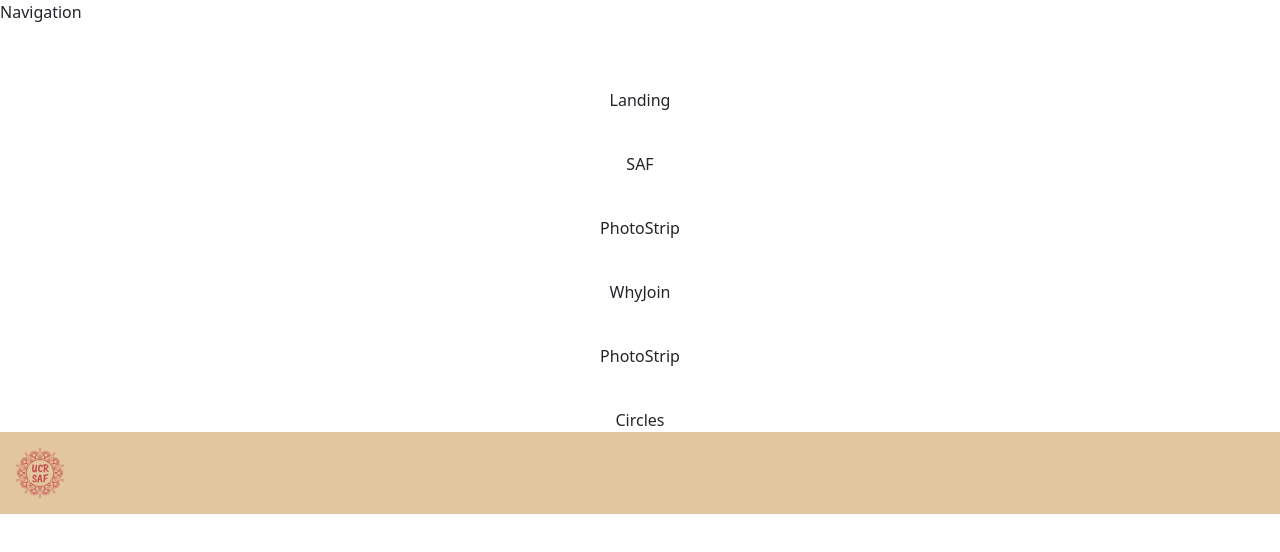
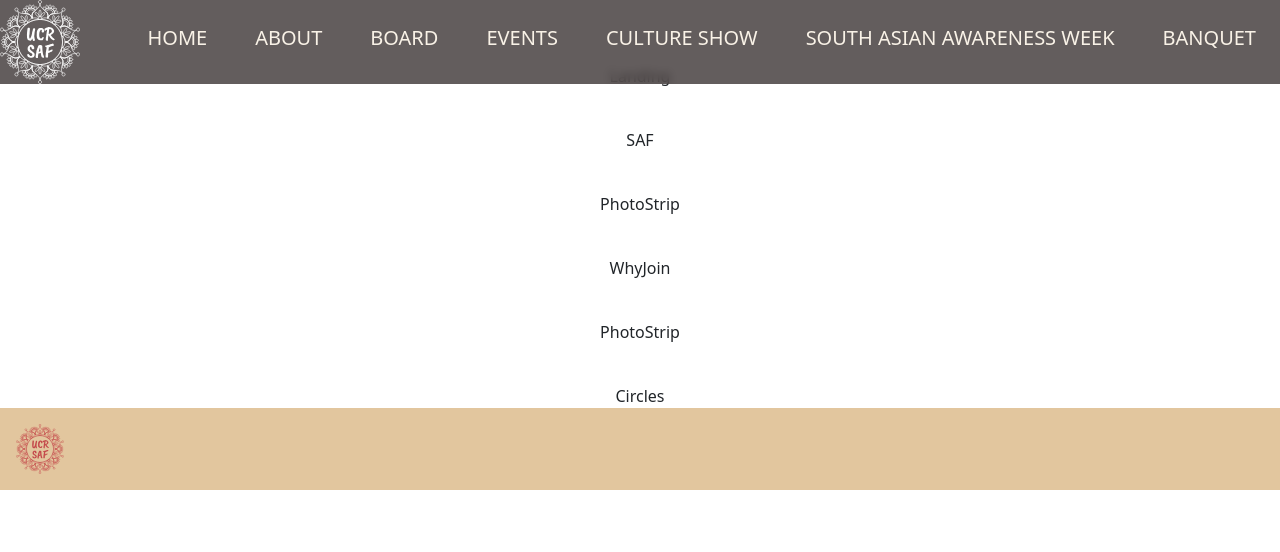
Before and after one commit to acm-ucr/saf-website, a Next.js app: page / in a window 1280 px wide. Shown: the top 552 px of the page. Built offline with nearby package versions, Linux system fonts and the light colour scheme; some icons are missing.

Commit message:
Implement NavBar

```diff
--- a/src/components/Navigation.jsx
+++ b/src/components/Navigation.jsx
@@ -1,7 +1,61 @@
-import React from "react";
+"use client";
+
+import { items } from "@/data/Nav";
+import React, { useState } from "react";
+import Nav from "react-bootstrap/Nav";
+import Navbar from "react-bootstrap/Navbar";
+import Link from "next/link";
+import { FaBars } from "react-icons/fa";
+import Image from "next/image";
+import WhiteLogo from "../../public/svg/white-logo.svg";
 
 const Navigation = () => {
-  return <div>Navigation</div>;
+  const [selected, setSelected] = useState("");
+  return (
+    <Navbar
+      collapseOnSelect
+      expand="md"
+      fixed="top"
+      className="w-full m-0 md:min-h-[5vh] p-0 bg-saf-brown bg-opacity-80 justify-between items-center backdrop-blur-sm"
+    >
+      <Navbar.Brand className="p-0">
+        <Link
+          as={Link}
+          eventkey="1"
+          className="p-0 no-underline flex items-center gap-2"
+          href="/"
+          onClick={() => setSelected("")}
+        >
+          <Image src={WhiteLogo} className="m-0 p-0 w-20" alt="saf-logo" />
+        </Link>
+      </Navbar.Brand>
+      <Navbar.Toggle
+        className="list-unstyled !text-transparent border-0"
+        aria-controls="basic-navbar-nav"
+      >
+        <FaBars className=" text-saf-beige-100 text-xl" />
+      </Navbar.Toggle>
+      <Navbar.Collapse className="items-center md:justify-end justify-center flex">
+        <Nav className="mb-2 w-12/12 no-underlin flex text-xl items-center ml-auto">
+          {items.map((item, index) => (
+            <Nav.Link
+              as={Link}
+              key={index}
+              href={item.link}
+              onClick={() => {
+                setSelected(item.name);
+              }}
+              className={`hover:cursor-pointer mb-0 py-1 px-4 !text-saf-beige-100 text-xl whitespace-nowrap hover:!text-saf-beige-200 duration-300 ${
+                selected === item.name ? "underline" : "no-underline"
+              }`}
+            >
+              {item.name}
+            </Nav.Link>
+          ))}
+        </Nav>
+      </Navbar.Collapse>
+    </Navbar>
+  );
 };
 
 export default Navigation;
--- a/src/data/Nav.js
+++ b/src/data/Nav.js
@@ -1,4 +1,8 @@
 export const items = [
+  {
+    name: "HOME",
+    link: "home",
+  },
   {
     name: "ABOUT",
     link: "about",
```
